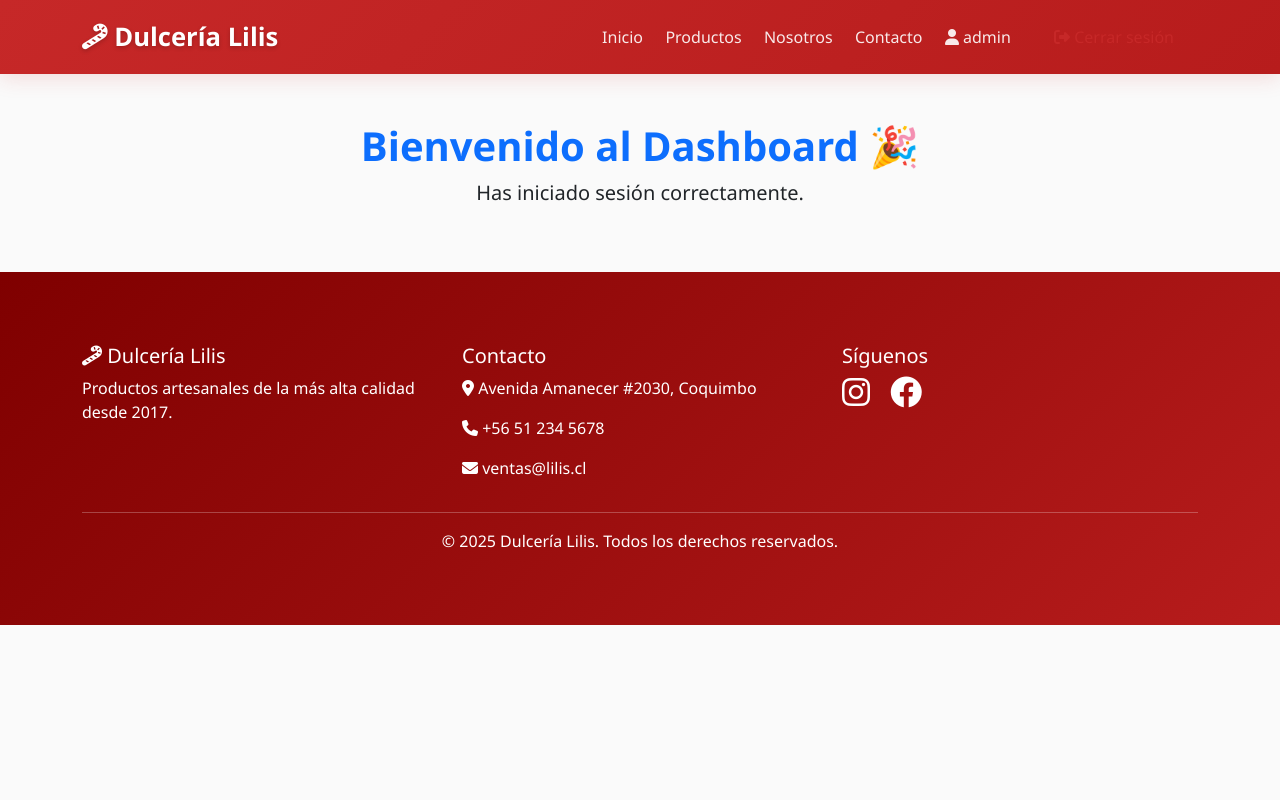
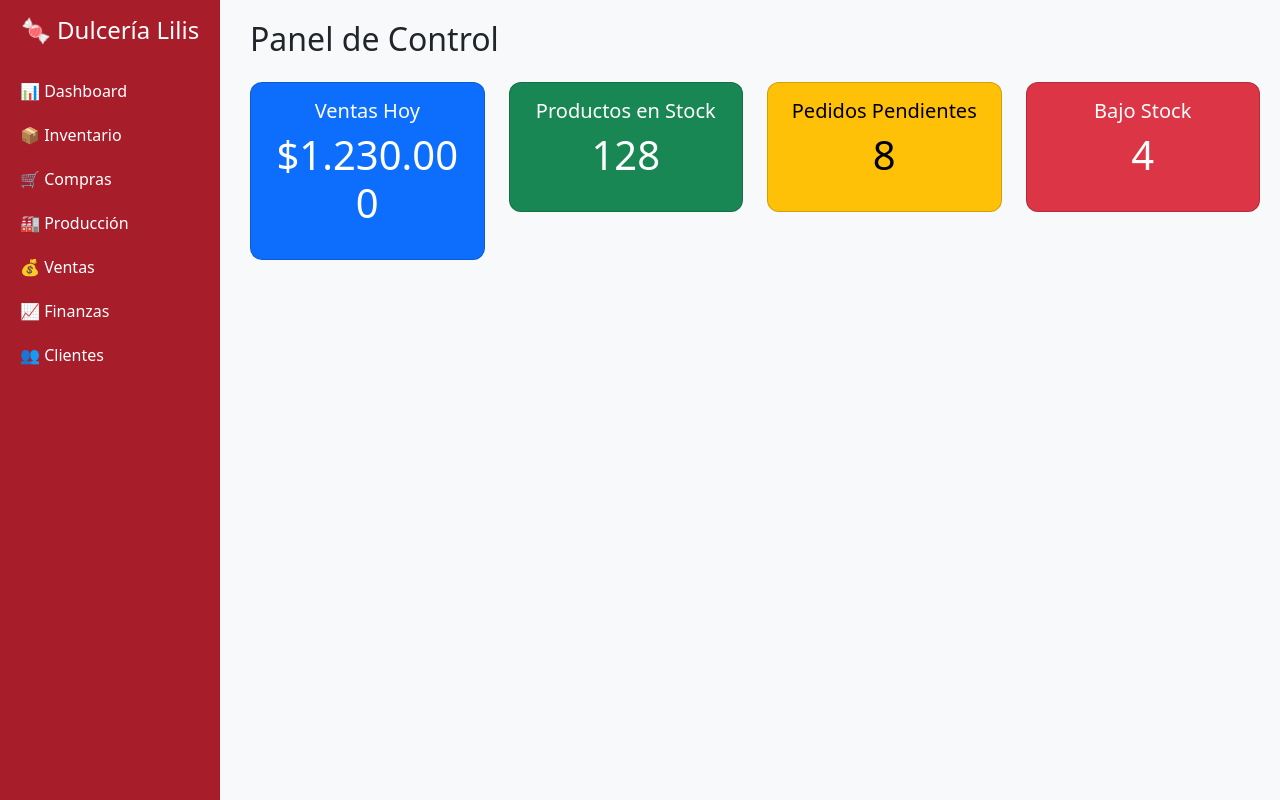
Before and after one commit to Benja868/proyecto_integrado, a Django app: page /dashboard/ in a window 1280 px wide. Run offline with Django 5.2, Linux system fonts and the light colour scheme; a user stored in the database is signed in.

Commit message:
Implementacion de templates basados en mockup

```diff
--- a/dulceria_lilis/core/urls.py
+++ b/dulceria_lilis/core/urls.py
@@ -3,5 +3,11 @@ from . import views
 
 urlpatterns = [
     path('', views.home, name='home'),  # Página de inicio
-    path('dashboard/', views.dashboard, name='dashboard'),  # Dashboard
+    path('dashboard/', views.dashboard, name='dashboard'),
+    path('inventario/', views.inventario, name='inventario'),
+    path('compras/', views.compras, name='compras'),
+    path('produccion/', views.produccion, name='produccion'),
+    path('ventas/', views.ventas, name='ventas'),
+    path('finanzas/', views.finanzas, name='finanzas'),
+    path('clientes/', views.clientes, name='clientes'),
 ]
--- a/dulceria_lilis/core/views.py
+++ b/dulceria_lilis/core/views.py
@@ -7,3 +7,21 @@ def home(request):
 @login_required
 def dashboard(request):
     return render(request, 'core/dashboard.html')
+
+def inventario(request):
+    return render(request, 'core/inventario.html')
+
+def compras(request):
+    return render(request, 'core/compras.html')
+
+def produccion(request):
+    return render(request, 'core/produccion.html')
+
+def ventas(request):
+    return render(request, 'core/ventas.html')
+
+def finanzas(request):
+    return render(request, 'core/finanzas.html')
+
+def clientes(request):
+    return render(request, 'core/clientes.html')
--- /dev/null
+++ b/dulceria_lilis/templates/base_admin.html
@@ -0,0 +1,48 @@
+<!DOCTYPE html>
+<html lang="es">
+<head>
+    <meta charset="UTF-8">
+    <meta name="viewport" content="width=device-width, initial-scale=1.0">
+    <title>{% block title %}Panel - Dulcería Lilis{% endblock %}</title>
+    <link href="https://cdn.jsdelivr.net/npm/bootstrap@5.3.0/dist/css/bootstrap.min.css" rel="stylesheet">
+    <style>
+        body { background-color: #f8f9fa; }
+        .sidebar {
+            height: 100vh;
+            background: #a71d2a;
+            color: white;
+            padding-top: 1rem;
+            position: fixed;
+            width: 220px;
+        }
+        .sidebar a {
+            color: white;
+            display: block;
+            padding: 10px 20px;
+            text-decoration: none;
+            font-weight: 500;
+        }
+        .sidebar a:hover { background-color: #d32f2f; }
+        .content { margin-left: 230px; padding: 20px; }
+        .card { border-radius: 12px; }
+    </style>
+</head>
+<body>
+
+<div class="sidebar">
+    <h4 class="text-center mb-4">🍬 Dulcería Lilis</h4>
+    <a href="{% url 'dashboard' %}">📊 Dashboard</a>
+    <a href="{% url 'inventario' %}">📦 Inventario</a>
+    <a href="{% url 'compras' %}">🛒 Compras</a>
+    <a href="{% url 'produccion' %}">🏭 Producción</a>
+    <a href="{% url 'ventas' %}">💰 Ventas</a>
+    <a href="{% url 'finanzas' %}">📈 Finanzas</a>
+    <a href="{% url 'clientes' %}">👥 Clientes</a>
+</div>
+
+<div class="content">
+    {% block content %}{% endblock %}
+</div>
+
+</body>
+</html>
--- a/dulceria_lilis/templates/core/dashboard.html
+++ b/dulceria_lilis/templates/core/dashboard.html
@@ -1,8 +1,39 @@
-{% extends 'base.html' %}
-
+{% extends 'base_admin.html' %}
+{% block title %}Dashboard - Dulcería Lilis{% endblock %}
 {% block content %}
-<div class="container text-center mt-5">
-    <h1 class="fw-bold text-primary">Bienvenido al Dashboard 🎉</h1>
-    <p class="lead">Has iniciado sesión correctamente.</p>
+<h2 class="mb-4">Panel de Control</h2>
+<div class="row g-4">
+    <div class="col-md-3">
+        <div class="card text-bg-primary text-center">
+            <div class="card-body">
+                <h5>Ventas Hoy</h5>
+                <p class="display-6">$1.230.000</p>
+            </div>
+        </div>
+    </div>
+    <div class="col-md-3">
+        <div class="card text-bg-success text-center">
+            <div class="card-body">
+                <h5>Productos en Stock</h5>
+                <p class="display-6">128</p>
+            </div>
+        </div>
+    </div>
+    <div class="col-md-3">
+        <div class="card text-bg-warning text-center">
+            <div class="card-body">
+                <h5>Pedidos Pendientes</h5>
+                <p class="display-6">8</p>
+            </div>
+        </div>
+    </div>
+    <div class="col-md-3">
+        <div class="card text-bg-danger text-center">
+            <div class="card-body">
+                <h5>Bajo Stock</h5>
+                <p class="display-6">4</p>
+            </div>
+        </div>
+    </div>
 </div>
 {% endblock %}
```
Also changed, not shown: dulceria_lilis/templates/core/clientes.html (added, +14 -0 lines), dulceria_lilis/templates/core/compras.html (added, +14 -0 lines), dulceria_lilis/templates/core/finanzas.html (added, +19 -0 lines), dulceria_lilis/templates/core/inventario.html (added, +16 -0 lines), dulceria_lilis/templates/core/produccion.html (added, +14 -0 lines), dulceria_lilis/templates/core/ventas.html (added, +14 -0 lines).
